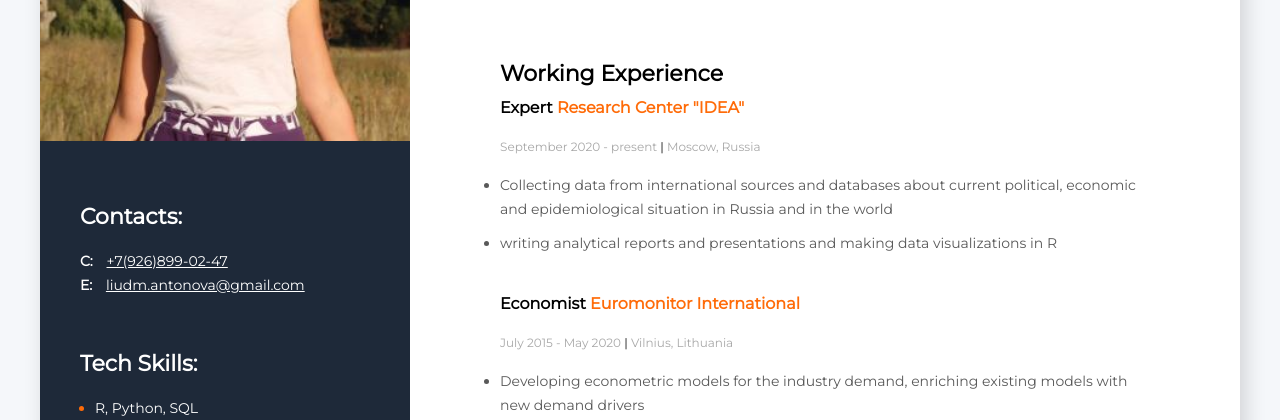
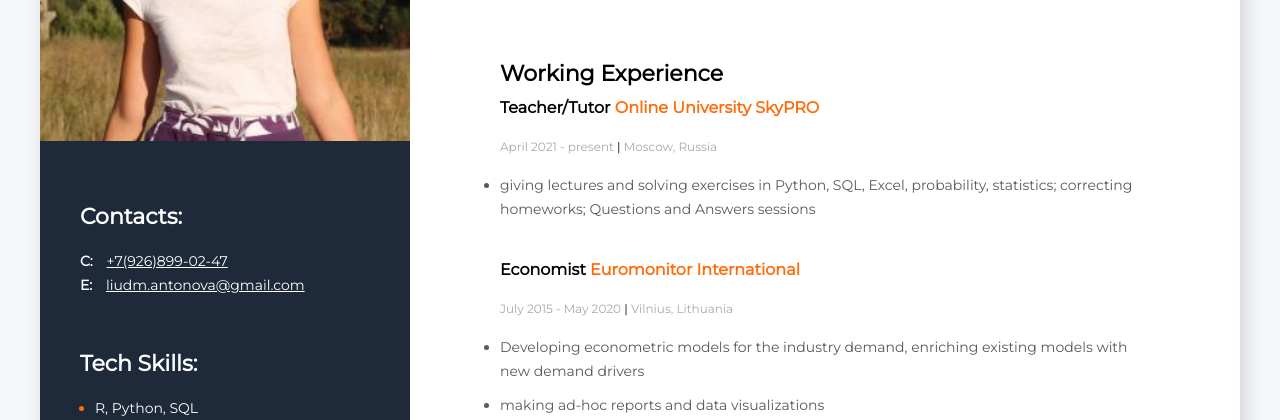
Before and after one commit to liudmila-antonova/liudmila-antonova.github.io, a plain HTML site: page index.html in a window 1280 px wide. Shown: the part 314-734 px from the top of the page. Drawn offline with Linux system fonts and the light colour scheme.

Commit message:
Update 2025.html

```diff
--- a/index.html
+++ b/index.html
@@ -116,15 +116,12 @@
                 <h3 class="about-me-title">Working Experience</h3>
                    <!--company1-->
                 <div>
-                    <h4 class="profession-title">Expert
-                       <span class="profession-company">Research Center "IDEA"</span></h4>
-                    <span class='profession-time'>September 2020 - present <span class='separ'>|</span> Moscow, Russia </span>
+                    <h4 class="profession-title"> Teacher/Tutor
+                       <span class="profession-company">Online University SkyPRO </span></h4>
+                    <span class='profession-time'>April 2021 - present <span class='separ'>|</span> Moscow, Russia </span>
                     <ul class="profession-duties">
                         <li class="profession-duties-item">
-                          Collecting data from international sources and databases about current political, economic and epidemiological situation in Russia and in the world
-                         </li>
-                        <li class="profession-duties-item">
-                            writing analytical reports and presentations and making data visualizations in R
+                           giving lectures and solving exercises in Python, SQL, Excel, probability, statistics; correcting homeworks; Questions and Answers sessions                         </li>
                         </li>
                     </ul>
                 </div>
```
